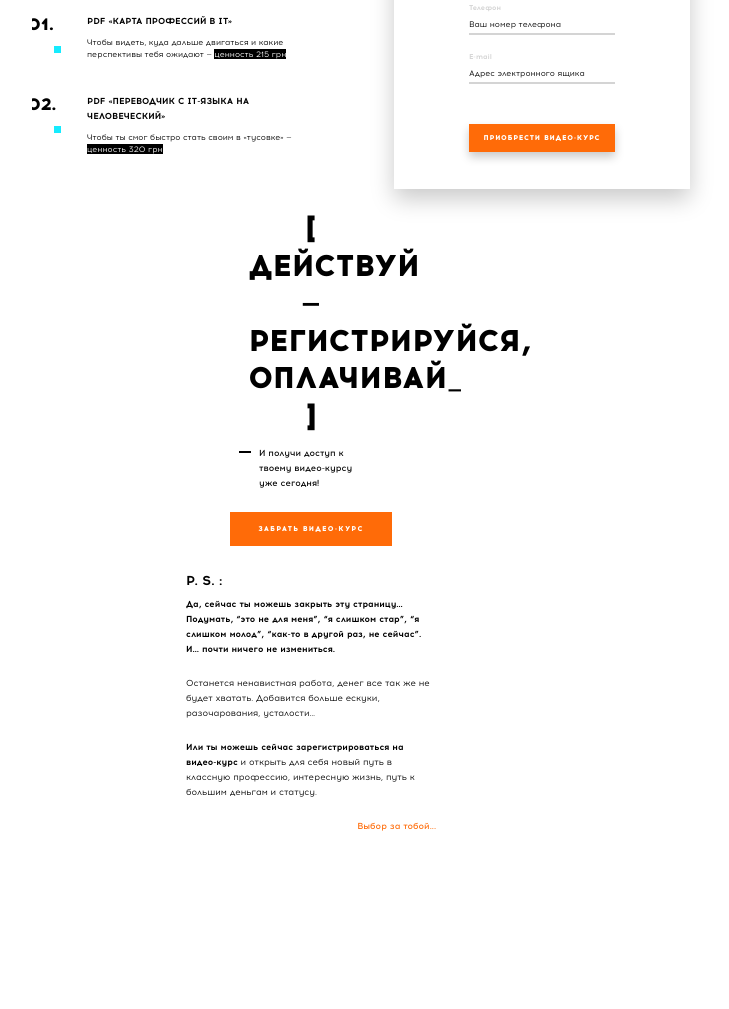
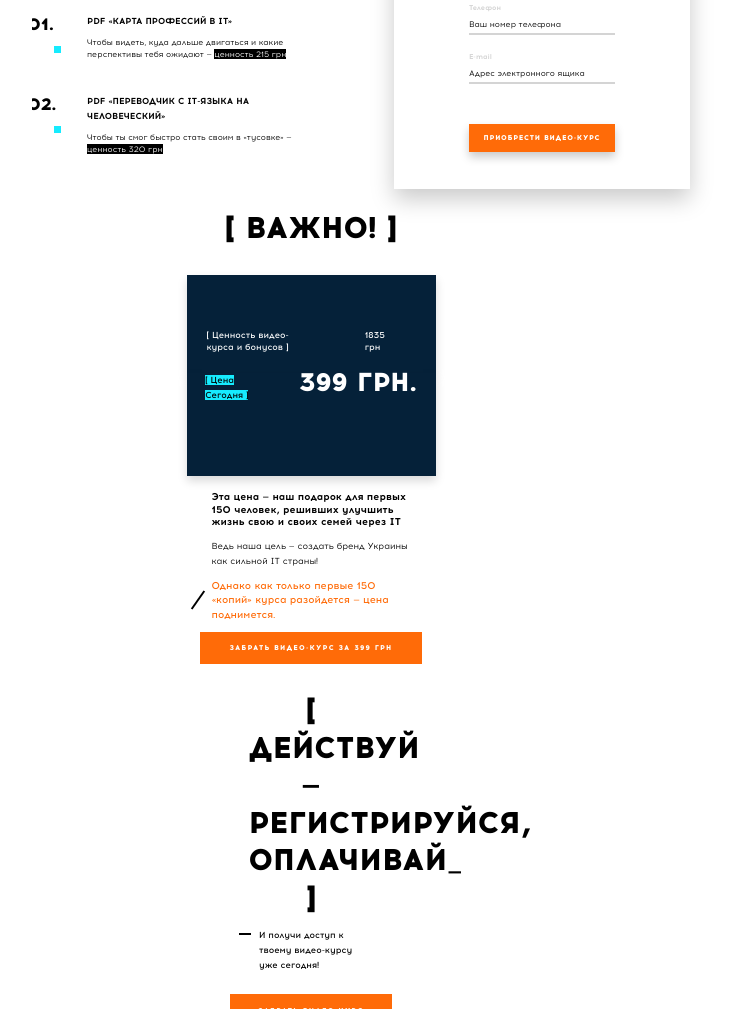
Before and after one commit to Gani4ka/hackathon-07.07.18, a website: page src/index.html in a window 1280 px wide. Shown: the part 7157-8166 px from the top of the page, without its empty margins (329-1058 px from the left). Before the commit the page ends 8010 px from the top, so only its background shows below. Drawn offline with nearby package versions, Linux system fonts and the light colour scheme; files that its build step writes are made by us from their sources.

Commit message:
important-section

```diff
--- a/src/html/important-section.html
+++ b/src/html/important-section.html
@@ -1,4 +1,26 @@
 <!DOCTYPE html>
-<section class="important-section">
-
-  </section>
+<section class="important-section important-section__wrapper">
+  <h2 class="important-section__title">[ Важно! ]</h2>
+  <div class="important-wrapper">
+  <div class="important__wrapper important__wrapper-value">
+    <p class="important-section__text important-section__text--value">[ Ценность видео-курса и бонусов ]</p>
+    <p class="important-section__text important-section__text--value">1835 грн</p>
+  </div>
+  <div class="important__wrapper">
+    <p class="important-section important-section__text--price">
+      <span class="important-section__text--blue"> [ Цена </span><br>
+      <span class="important-section__text--blue">Сегодня ]</span>
+    </p>
+    <p class="important-section__text"><span class="important-section__text--big">399 грн.</span></p>
+  </div>
+</div>
+<div>
+  <p class="important-section__item">Эта цена — наш подарок для первых 150 человек, решивших улучшить жизнь свою и своих семей
+    через IT</p>
+  <p class="important-section__item">Ведь наша цель — создать бренд Украины как сильной IT страны!
+  </p>
+  <p class="important-section__item important-section__item--mark">Однако как только первые 150 «копий» курса разойдется — цена поднимется.</p>
+</div>
+  <button class="important-section__button">Забрать видео-курс за 399 грн
+  </button>
+</section>
--- a/src/scss/layout/important-section.scss
+++ b/src/scss/layout/important-section.scss
@@ -0,0 +1,148 @@
+.important-section {
+  &__wrapper {
+    max-width: 320px;
+    margin: 0 auto;
+
+    @include mobile-big {
+      max-width: 480px;
+    }
+
+    @include tablet-small {
+      max-width: 768px;
+    }
+
+    @include tablet-big {
+      max-width: 960px;
+    }
+
+    @include desktop-small {
+      max-width: 1200px;
+    }
+
+    @include desktop-big {
+      max-width: 1440px;
+    }
+  }
+
+  &__title {
+    @extend %section-title;
+    padding-bottom: 13px;
+    text-align: center;
+    margin: 0 auto;
+  }
+
+  &__wrapper {
+    background-color: #fff;
+
+  }
+
+  &__text {
+    color: #ffffff;
+    font-weight: 500;
+    line-height: 12.89px;
+  }
+
+  &__text--blue {
+    border-top: 1px solid #052139;
+    background-color: #16ebfe;
+    color: black;
+    font-weight: 500;
+
+  }
+
+  &__text--big {
+    color: #ffffff;
+    font-size: 9px;
+    font-weight: 900;
+    line-height: 19.33px;
+    text-transform: uppercase;
+    font-size: 26px;
+    border: none;
+  }
+
+  &__text--price {
+    padding-right: 50px;
+    padding-bottom: 54px;
+  }
+
+  &__text--value {
+    padding-top: 54px;
+    padding-right: 50px;
+    padding-left: 20px;
+  }
+
+  &__item {
+    max-width: 199px;
+    padding-bottom: 10px;
+    margin: 0 auto;
+  }
+
+  &__item--mark {
+    position: relative;
+  }
+
+  &__item--mark::before {
+    content: '';
+    display: block;
+    width: 22px;
+    height: 2px;
+    transform: rotate(-55deg);
+    background-color: $title-dark-color;
+    position: absolute;
+    top: 20px;
+    left: -25px;
+  }
+
+
+  &__item:first-child {
+    color: #000000;
+    font-size: 10px;
+    font-weight: 700;
+    line-height: 12.57px;
+  }
+
+  &__item:last-child {
+    color: #ff6b08;
+    font-size: 10px;
+    font-weight: 500;
+    line-height: 14.37px;
+  }
+
+  &__button {
+    display: block;
+    margin: 0 auto;
+    color: #ffffff;
+    text-align: center;
+    font-size: 7px;
+    font-weight: 900;
+    line-height: 10.06px;
+    text-transform: uppercase;
+    letter-spacing: 1.2px;
+    padding: 11px 30px;
+    background-color: $mark-warm-color;
+    margin-bottom: 27px;
+    border: none;
+    outline: none;
+    cursor: pointer;
+  }
+}
+
+.important__wrapper {
+  box-shadow: 0 5px 9px rgba(0, 0, 0, 0.15);
+  background-color: #052139;
+  color: white;
+  padding-bottom: 19px;
+  display: flex;
+  justify-content: center;
+  max-width: 249px;
+  margin: 0 auto;
+}
+
+.important-wrapper {
+  padding: 15px;
+}
+
+.important__wrapper-value {
+  display: flex;
+  justify-content: center;
+}
--- a/src/scss/layout/ps-section.scss
+++ b/src/scss/layout/ps-section.scss
@@ -68,6 +68,13 @@
     background-color: $mark-warm-color;
     margin-bottom: 27px;
     border: none;
+    outline: none;
+    cursor: pointer;
+  }
+
+
+  &__button:hover {
+    background-color: #df5a02;
   }
 
   &__name {
```
